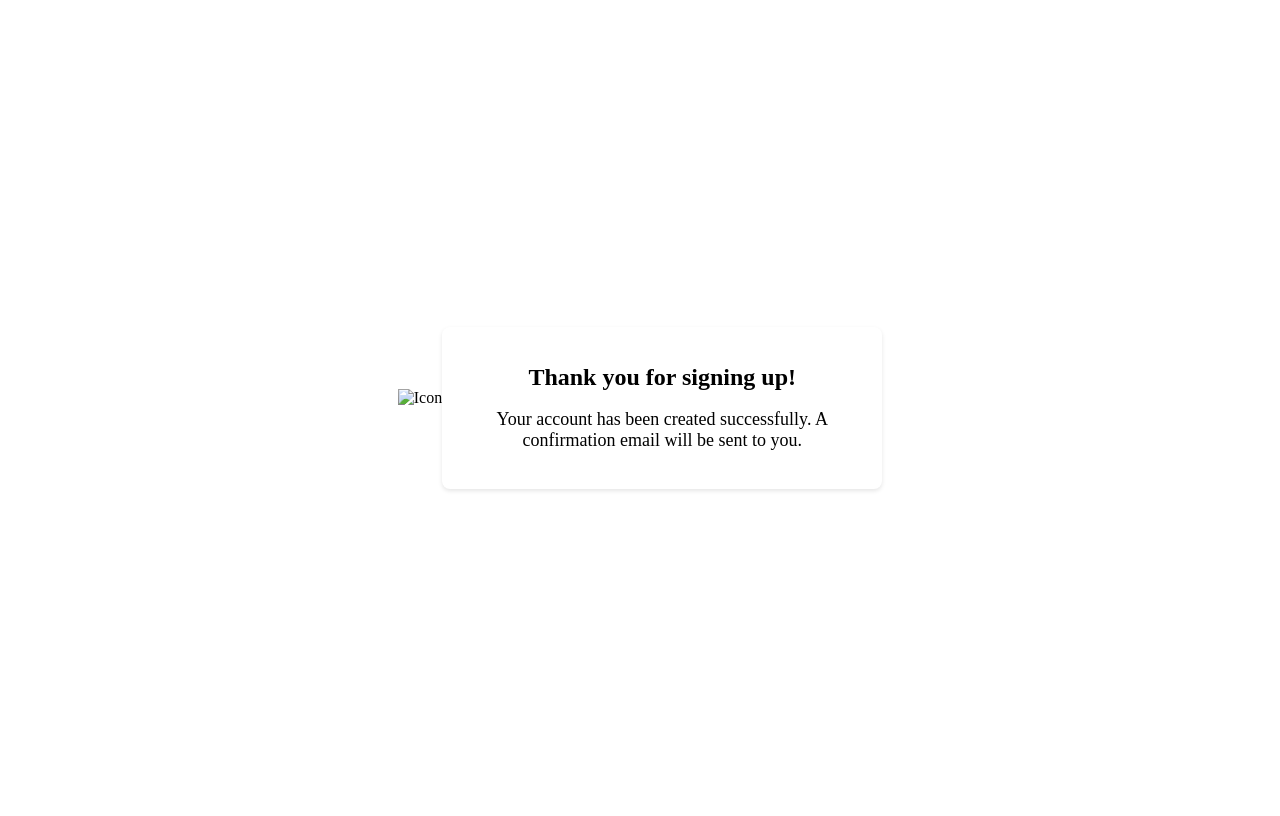
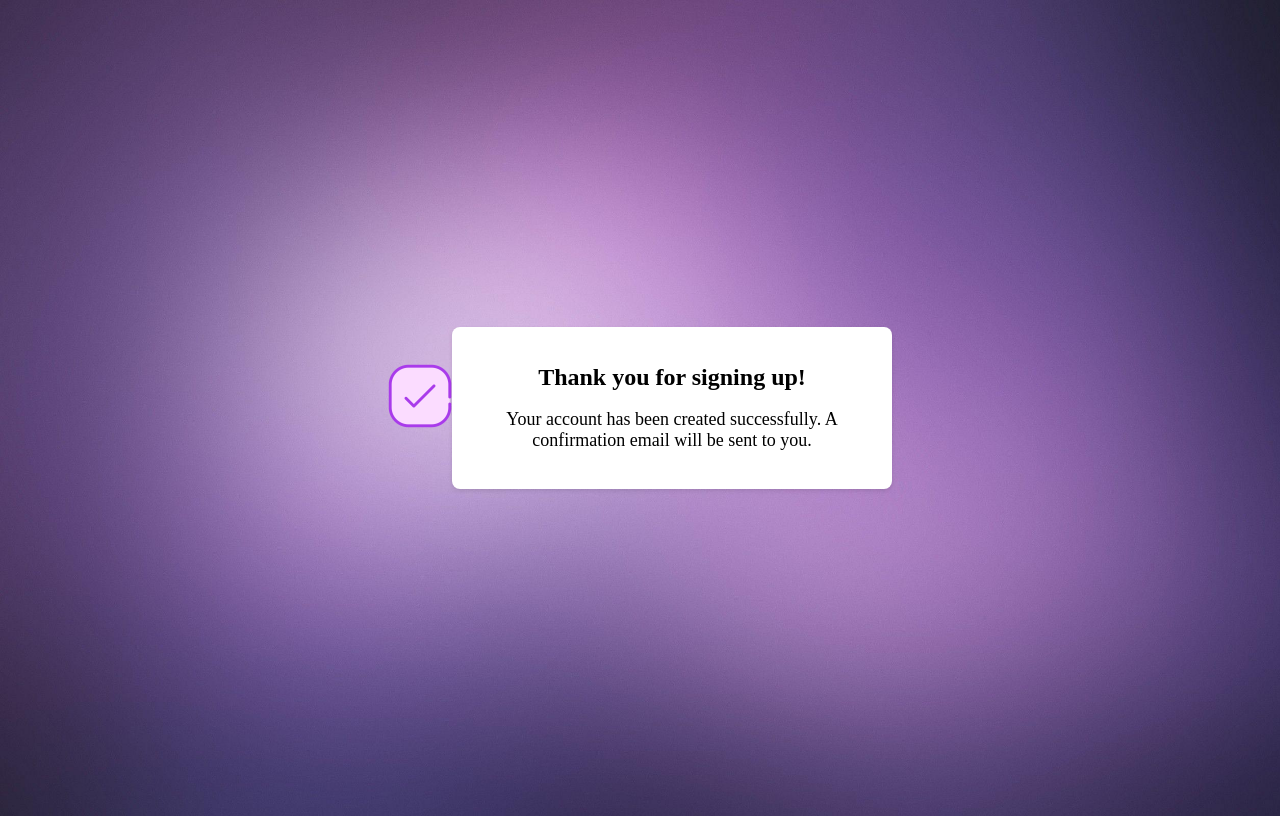
Before and after one commit to ShogunFrontend/Cloud-Storage-Site-Pricing-Page, a plain HTML site: page Confirmation.html in a window 1280 px wide. Drawn offline with Linux system fonts and the light colour scheme.

Commit message:
Updated background images and confirmation image
Changes to be committed:
	new file:   .vscode/settings.json
	modified:   Confirmation.css
	modified:   Confirmation.html
	modified:   PricingCP.css
	modified:   SignUp.css

```diff
--- a/Confirmation.css
+++ b/Confirmation.css
@@ -1,5 +1,5 @@
 body {
-    background-image: url("wp2466539-purple-and-grey-wallpapers.jpg");
+    background-image: url("/default.jpg");
     background-size: cover;
     background-repeat: no-repeat;
   }
--- a/Confirmation.html
+++ b/Confirmation.html
@@ -7,7 +7,7 @@
   <body>
     <div class="container">
       <div class="icon-container">
-        <img src="/Pictures/confirm.png" alt="Icon" class="icon" />
+        <img src="/confirm.png" alt="Icon" class="icon" />
       </div>
       <div class="confirmation-box">
         <h1 class="heading">Thank you for signing up!</h1>
--- a/PricingCP.css
+++ b/PricingCP.css
@@ -5,7 +5,7 @@
     justify-content: center;
     height: 100vh;
     text-align: center;
-    background-image: url(wp2466539-purple-and-grey-wallpapers.jpg);
+    background-image: url(/default.jpg);
     background-size: cover;
     background-position: center;
   }
--- a/SignUp.css
+++ b/SignUp.css
@@ -1,5 +1,5 @@
 body {
-    background-image: url("wp2466539-purple-and-grey-wallpapers.jpg");
+    background-image: url("/default.jpg");
     background-size: cover;
     background-position: center;
     color: white;
```
